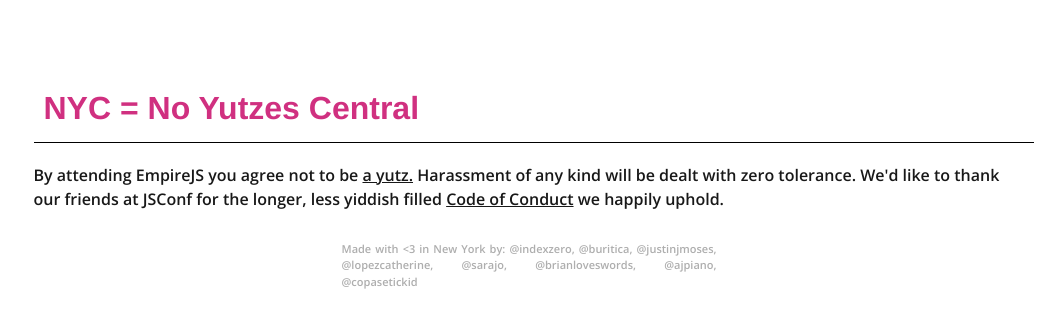
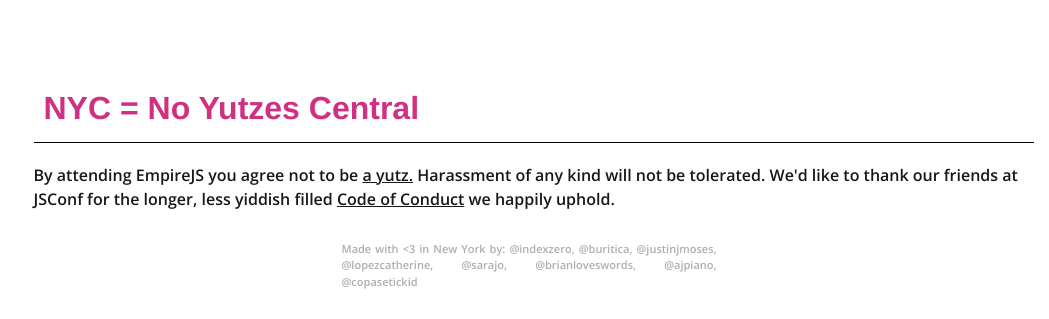
Before and after one commit to EmpireJS/2014.empirejs.org, a website: page public/index.html in a window 1280 px wide. Shown: the part 2000-2319 px from the top of the page, without its empty margins (116-1165 px from the left). Drawn offline with nearby package versions, Linux system fonts and the light colour scheme; a web font is replaced by a local one.

Commit message:
[doc] Minor copy change.

```diff
--- a/public/index.html
+++ b/public/index.html
@@ -115,7 +115,7 @@
           <h1>NYC = No Yutzes Central</h1>
         </div>
 
-        By attending EmpireJS you agree not to be <a style="text-decoration: underline" href="http://www.urbandictionary.com/define.php?term=yutz">a yutz.</a> Harassment of any kind will be dealt with zero tolerance. We'd like to thank our friends at JSConf for the longer, less yiddish filled <a style="text-decoration: underline" href="http://jsconf.com/codeofconduct.html">Code of Conduct</a> we happily uphold.
+        By attending EmpireJS you agree not to be <a style="text-decoration: underline" href="http://www.urbandictionary.com/define.php?term=yutz">a yutz.</a> Harassment of any kind will not be tolerated. We'd like to thank our friends at JSConf for the longer, less yiddish filled <a style="text-decoration: underline" href="http://jsconf.com/codeofconduct.html">Code of Conduct</a> we happily uphold.
       </div>
 
 
```
